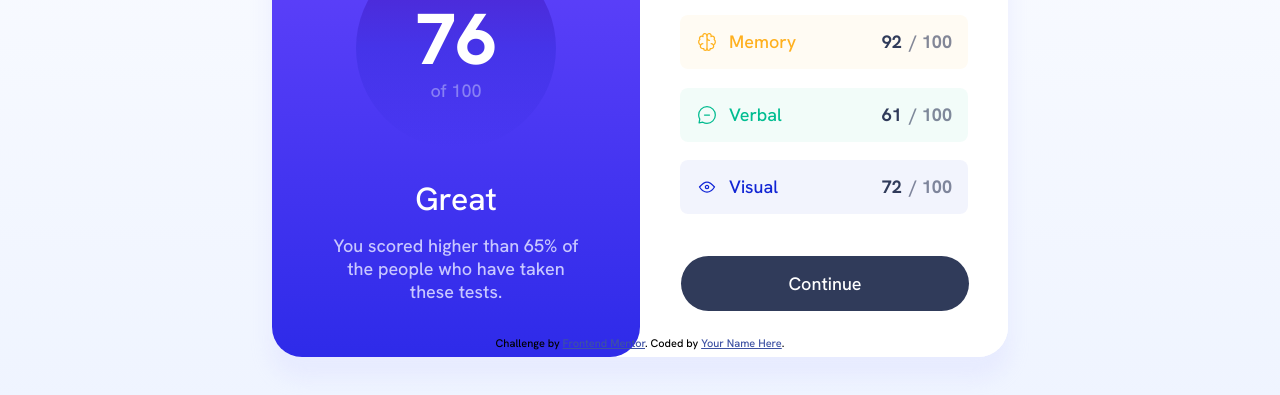
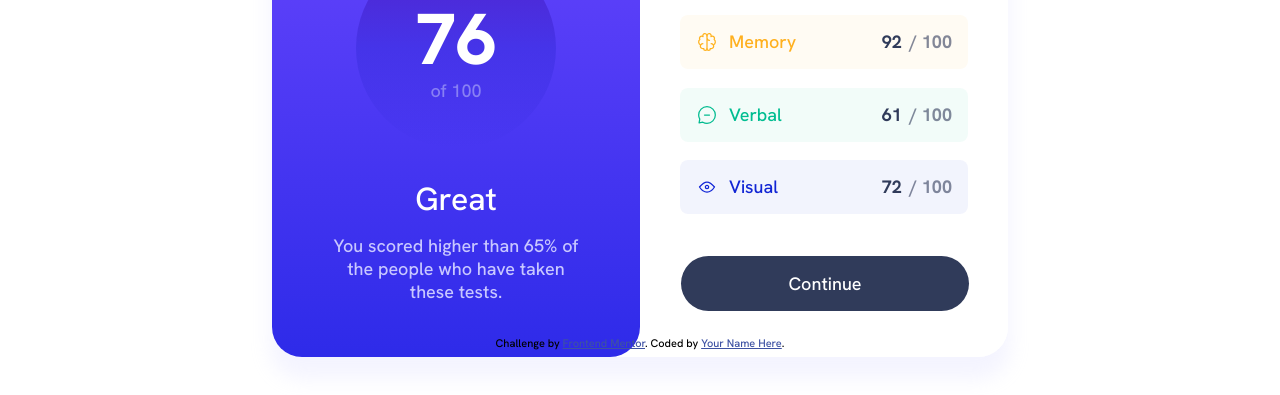
Before and after one commit to Rachelik/results-summary-component-main, a plain HTML site: page index.html in a window 1280 px wide. Shown: the part 439-834 px from the top of the page. Drawn offline with Linux system fonts and the light colour scheme.

Commit message:
update background color

```diff
--- a/fixstyles.css
+++ b/fixstyles.css
@@ -50,7 +50,7 @@ table {
 
 
 body {
-    background-image: linear-gradient(white, hsl(221, 100%, 96%));
+    background-image: white;
     font-family: 'Hanken Grotesk', sans-serif;
     font-size: 0.9375em;
     min-height: 100vh;
```
